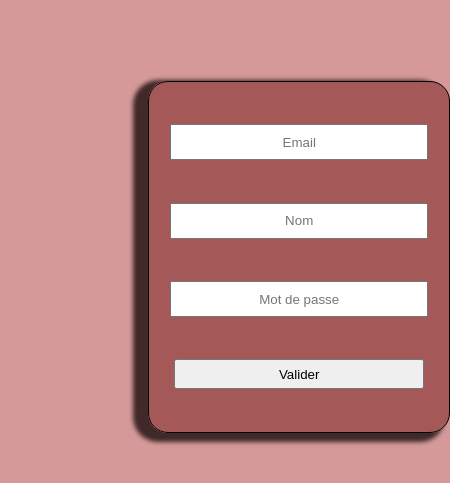
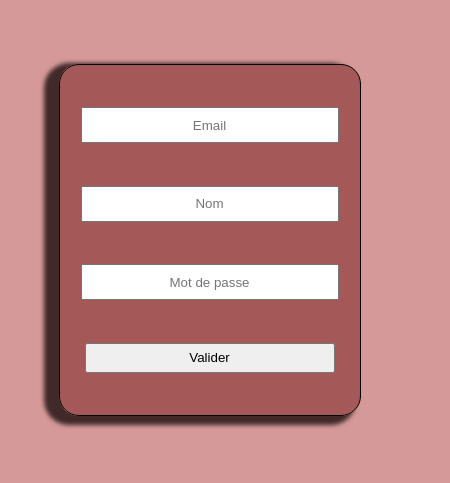
Before and after one commit to benpro10/regex-dom, a website: page index.html in a window 390 px wide. Shown: the part 217-700 px from the top of the page, 450 px wide, since content can reach past the window. Drawn offline with Linux system fonts and the light colour scheme.

Commit message:
responsive

```diff
--- a/style.css
+++ b/style.css
@@ -29,3 +29,10 @@ body {
   width: 250px;
   font-size: 18px;
 }
+
+@media (max-width: 760px) {
+  #emailForm {
+    bottom: 25%;
+    left: 15%;
+  }
+}
```
